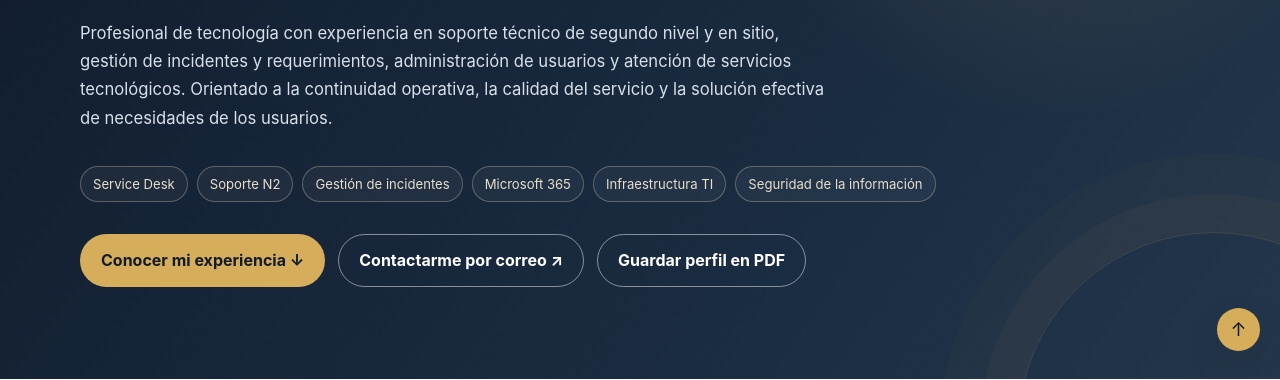
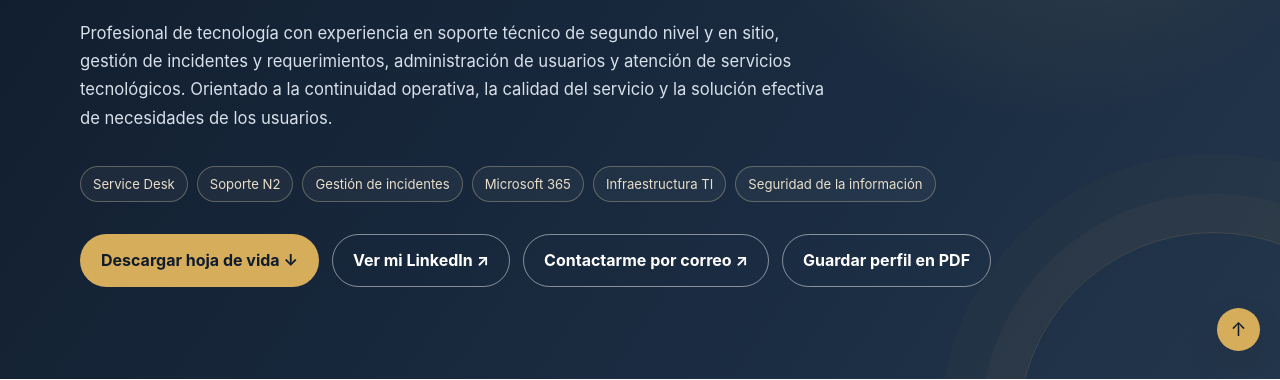
Before and after one commit to jorgeduardo2111/jorgeduardo2111.github.io, a plain HTML site: page index.html in a window 1280 px wide. Shown: the part 429-809 px from the top of the page. Drawn offline with Linux system fonts and the light colour scheme.

Commit message:
Add files via upload

```diff
--- a/index.html
+++ b/index.html
@@ -172,7 +172,8 @@
           <span>Microsoft 365</span><span>Infraestructura TI</span><span>Seguridad de la información</span>
         </div>
         <div class="hero-actions">
-          <a class="btn btn-gold" href="#experiencia">Conocer mi experiencia ↓</a>
+          <a class="btn btn-gold" href="hoja-de-vida-jorge-navarro.pdf" download="Hoja_de_Vida_Jorge_Eduardo_Navarro.pdf">Descargar hoja de vida ↓</a>
+          <a class="btn btn-outline" href="https://www.linkedin.com/in/jorgeduardonavarro/" target="_blank" rel="noopener noreferrer">Ver mi LinkedIn ↗</a>
           <a class="btn btn-outline" href="mailto:jorgeeduardonavarro801@gmail.com?subject=Oportunidad%20laboral">Contactarme por correo ↗</a>
           <button class="btn btn-outline" type="button" onclick="window.print()">Guardar perfil en PDF</button>
         </div>
@@ -353,6 +354,7 @@
         <div class="contact-details">
           <div><strong>Correo electrónico</strong><a href="mailto:jorgeeduardonavarro801@gmail.com">jorgeeduardonavarro801@gmail.com</a></div>
           <div><strong>Teléfono</strong><a href="tel:+573205199361">+57 320 519 9361</a></div>
+          <div><strong>LinkedIn</strong><a href="https://www.linkedin.com/in/jorgeduardonavarro/" target="_blank" rel="noopener noreferrer">linkedin.com/in/jorgeduardonavarro</a></div>
           <div><strong>Ubicación</strong><span>Colombia</span></div>
         </div>
       </div>
```
Also changed, not shown: 1 other file.
